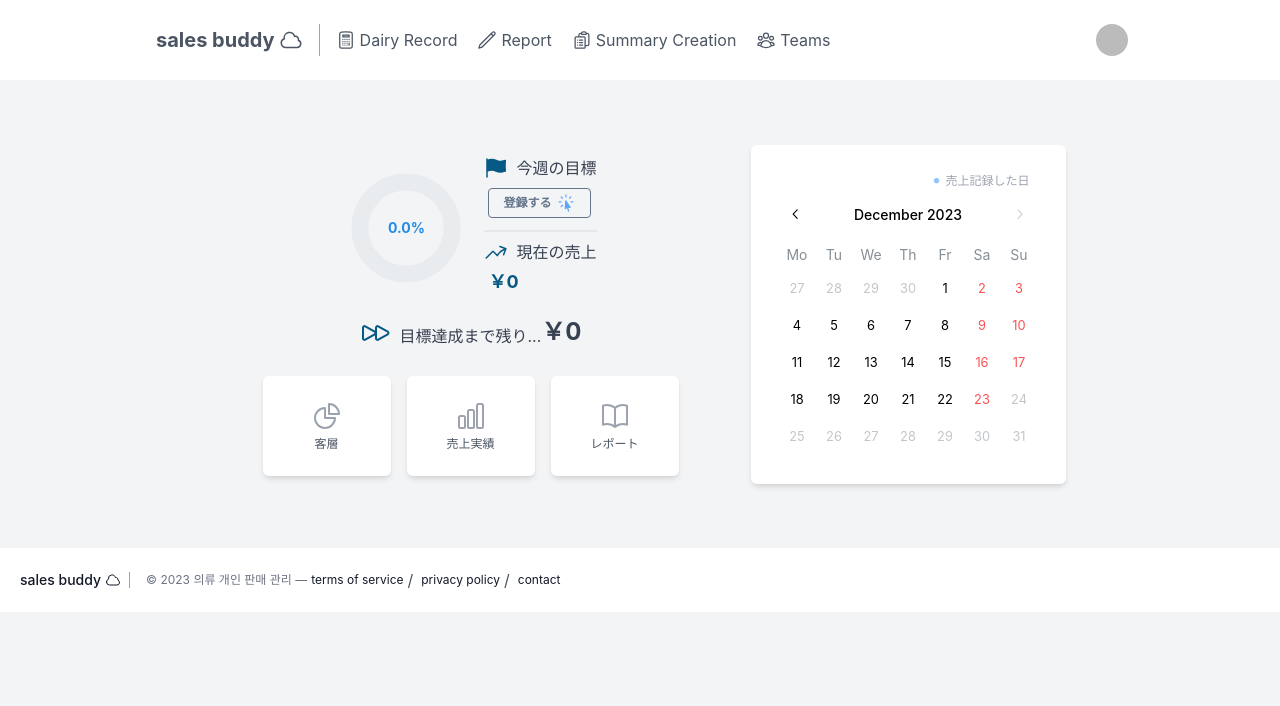
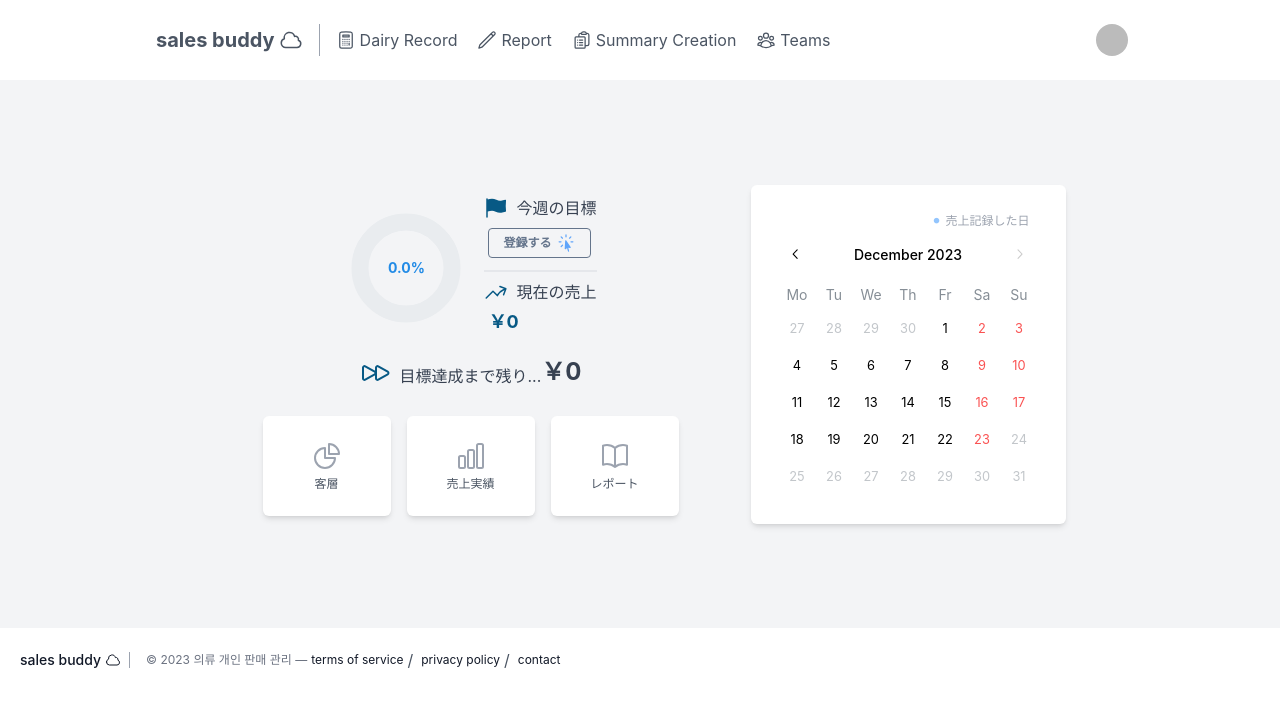
Before and after one commit to eriplume/sales_buddy, a Next.js app: page /dashboard in a window 1280 px wide. Shown: the top 706 px of the page. Built offline with nearby package versions, Linux system fonts and the light colour scheme; no server answers; sample sign-in values are in the browser's storage.

Commit message:
:bug: Fix: footer範囲の修正 #40

```diff
--- a/app/(authenticated)/dairyrecord/page.tsx
+++ b/app/(authenticated)/dairyrecord/page.tsx
@@ -4,7 +4,7 @@ import Submit from "@/app/components/page/DairyRecord/Submit";
 export default function DairyRecordPage() {
     return (
       <>
-      <div className="flex flex-col md:flex-row justify-center items-center mx-auto px-6 z-0 md:gap-x-6 max-w-5xl my-10">
+      <div className="flex flex-col md:flex-row justify-center items-center mx-auto px-6 z-0 md:gap-x-6 max-w-5xl my-10 md:my-20">
         <Caluculator/>
         <Submit/>
       </div>
--- a/app/(authenticated)/dashboard/page.tsx
+++ b/app/(authenticated)/dashboard/page.tsx
@@ -4,7 +4,7 @@ import ProgressArea from "@/app/components/page/DashBoard/ProgressArea";
 export default function Dashboard() {
   return (
     <>
-    <div className="flex flex-col md:flex-row justify-center items-center mx-auto px-6 z-0 md:gap-x-6 max-w-5xl my-10">
+    <div className="flex flex-col md:flex-row justify-center items-center mx-auto px-6 z-0 md:gap-x-6 max-w-5xl my-10 md:my-20">
       <ProgressArea/>
       <CalenderArea/>
     </div>
--- a/app/layout.tsx
+++ b/app/layout.tsx
@@ -16,12 +16,12 @@ export default function RootLayout({
 }) {
   return (
     <html lang="en">
-      <body className='bg-gray-100'>
+      <body>
         <NextAuthProvider>
           <MantineProviderWrapper>
             <div className="flex flex-col h-screen">
               <Header />
-              <main>
+              <main className='bg-gray-100'>
                 {children}
               </main>
               <Footer />
```
